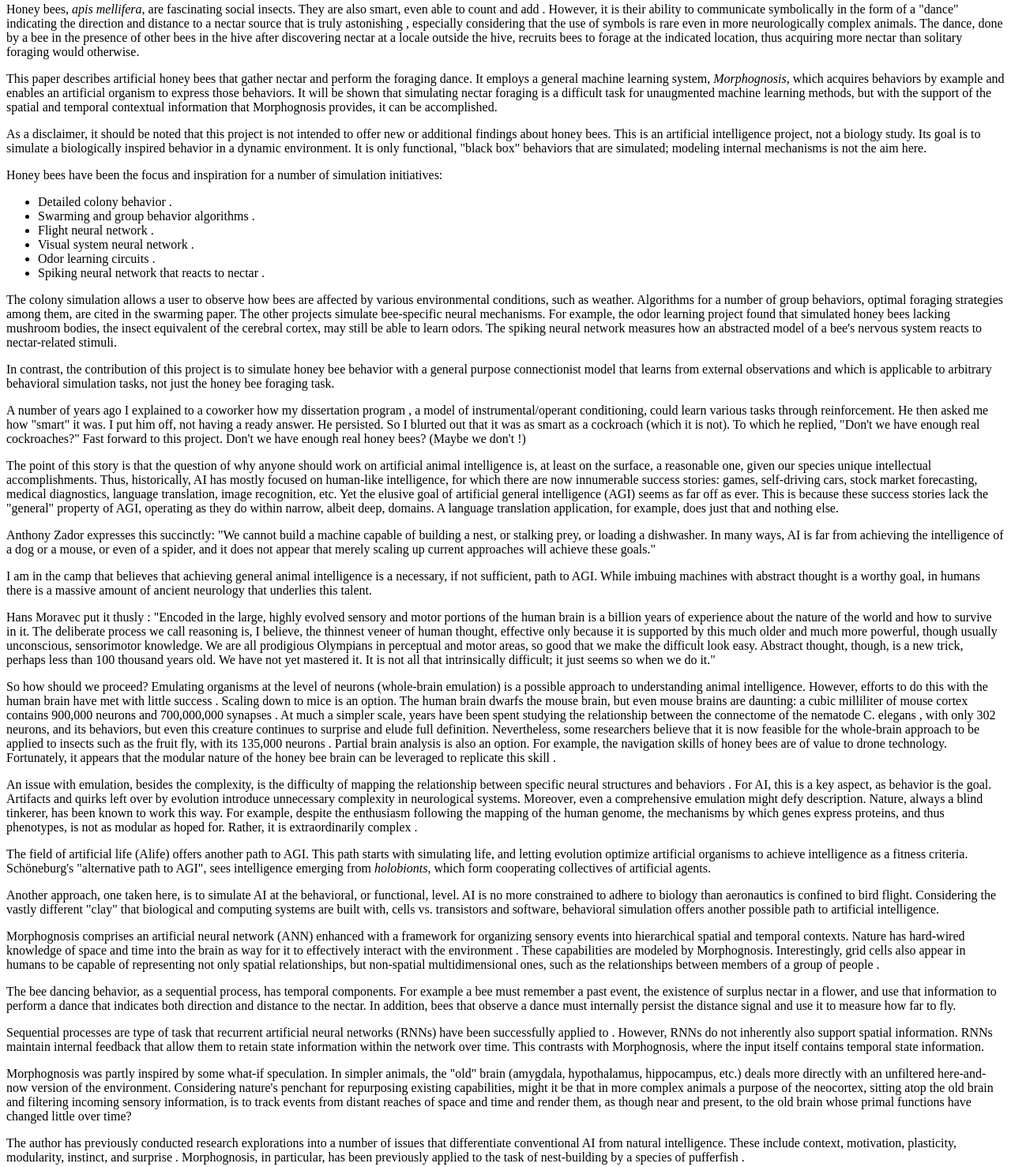
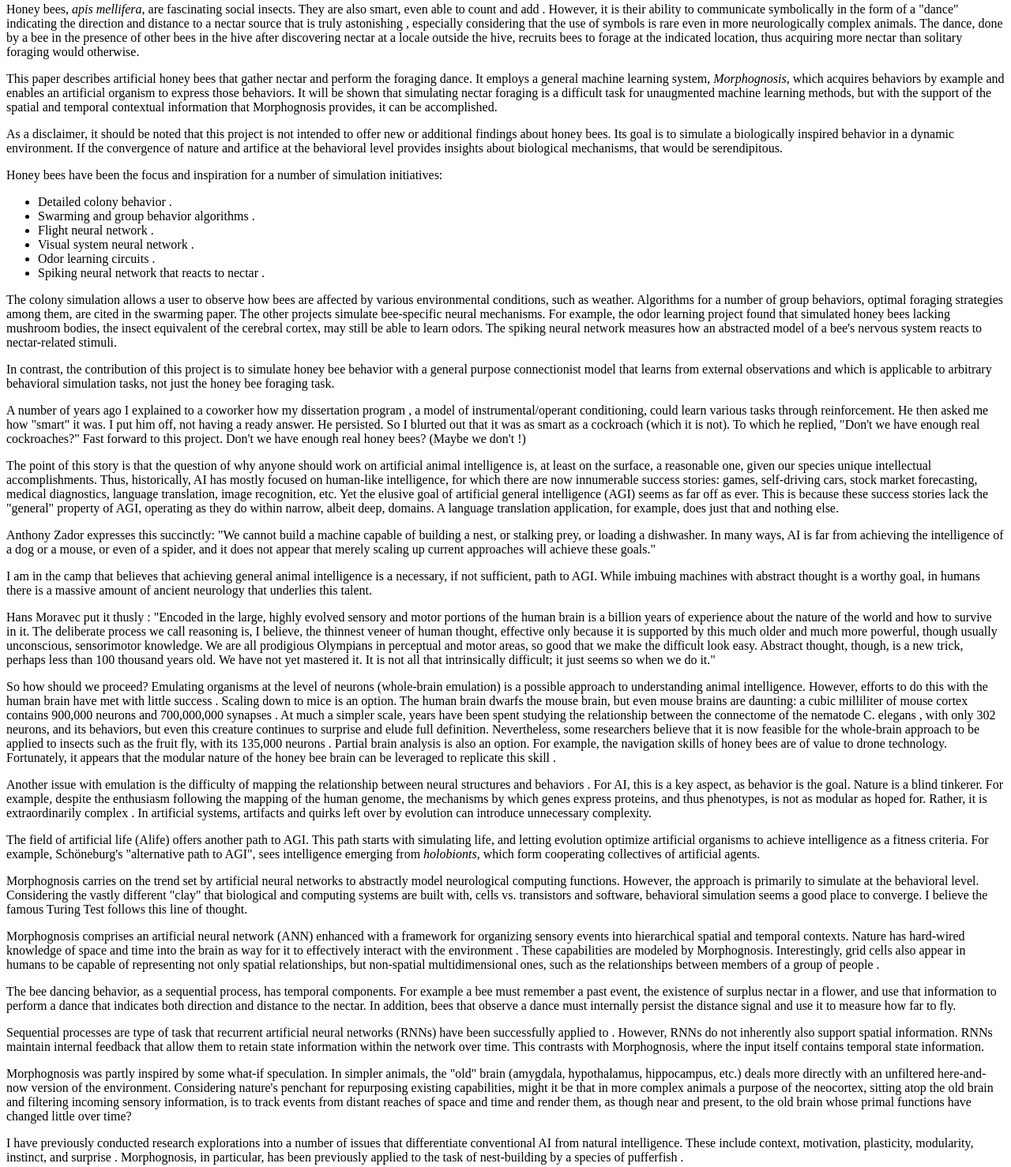
Before and after one commit to morphognosis/HoneyBeesDoc, a plain HTML site: page index.html in a window 1280 px wide. Shown: the part 406-1884 px from the top of the page at 79% size. Drawn offline with Linux system fonts and the light colour scheme.

Commit message:
Intro edits

```diff
--- a/index.html
+++ b/index.html
@@ -36,9 +36,9 @@
   learning system, <i>Morphognosis</i>, which acquires behaviors by example and enables an artificial organism to express those behaviors.
   It will be shown that simulating nectar foraging is a difficult task for unaugmented machine learning methods, but with the support
   of the spatial and temporal contextual information that Morphognosis provides, it can be accomplished.</p>
-  <p>As a disclaimer, it should be noted that this project is not intended to offer new or additional findings about honey bees.
-  This is an artificial intelligence project, not a biology study. Its goal is to simulate a biologically inspired behavior in a
-  dynamic environment. It is only functional, "black box" behaviors that are simulated; modeling internal mechanisms is not the aim here.</p>
+  <p>As a disclaimer, it should be noted that this project is not intended to offer new or additional findings about honey bees. Its goal
+  is to simulate a biologically inspired behavior in a dynamic environment. If the convergence of nature and artifice at the behavioral
+  level provides insights about biological mechanisms, that would be serendipitous.</p>
   <p>Honey bees have been the focus and inspiration for a number of simulation initiatives:</p>
   <ul>
   <li style="margin-bottom:0px;">Detailed colony behavior <dt-cite key="betti2017"></dt-cite>.</li>
@@ -88,18 +88,18 @@
   whole-brain approach to be applied to insects such as the fruit fly, with its 135,000 neurons <dt-cite key="collins2019"></dt-cite>. Partial brain analysis
   is also an option. For example, the navigation skills of honey bees are of value to drone technology. Fortunately, it appears that
   the modular nature of the honey bee brain can be leveraged to replicate this skill <dt-cite key="nott2018"></dt-cite>.</p>
-  <p>An issue with emulation, besides the complexity, is the difficulty of mapping the relationship between specific neural structures
-  and behaviors <dt-cite key="krakauer2016"></dt-cite> <dt-cite key="yong2017"></dt-cite>. For AI, this is a key aspect, as behavior is the goal. Artifacts and quirks left
-  over by evolution introduce unnecessary complexity in neurological systems. Moreover, even a comprehensive emulation might defy description.
-  Nature, always a blind tinkerer, has been known to work this way. For example, despite the enthusiasm following the mapping of the human
-  genome, the mechanisms by which genes express proteins, and thus phenotypes, is not as modular as hoped for. Rather, it is extraordinarily
-  complex <dt-cite key="wade2001"></dt-cite>.</p>
+  <p>Another issue with emulation is the difficulty of mapping the relationship between neural structures and behaviors <dt-cite key="krakauer2016"></dt-cite> <dt-cite key="yong2017"></dt-cite>.
+  For AI, this is a key aspect, as behavior is the goal. Nature is a blind tinkerer.
+  For example, despite the enthusiasm following the mapping of the human genome, the mechanisms by which genes express proteins,
+  and thus phenotypes, is not as modular as hoped for. Rather, it is extraordinarily complex <dt-cite key="wade2001"></dt-cite>.
+  In artificial systems, artifacts and quirks left over by evolution can introduce unnecessary complexity.</p>
   <p>The field of artificial life (Alife) offers another path to AGI. This path starts with simulating life, and letting evolution
-  optimize artificial organisms to achieve intelligence as a fitness criteria. Sch&ouml;neburg's <dt-cite key="schoneburg2019"></dt-cite> "alternative path to AGI", sees
+  optimize artificial organisms to achieve intelligence as a fitness criteria. For example, Sch&ouml;neburg's <dt-cite key="schoneburg2019"></dt-cite> "alternative path to AGI", sees
   intelligence emerging from <i>holobionts</i>, which form cooperating collectives of artificial agents.</p>
-  <p>Another approach, one taken here, is to simulate AI at the behavioral, or functional, level. AI is no more constrained to adhere to
-  biology than aeronautics is confined to bird flight. Considering the vastly different "clay" that biological and computing systems are
-  built with, cells vs. transistors and software, behavioral simulation offers another possible path to artificial intelligence.</p>
+  <p>Morphognosis carries on the trend set by artificial neural networks to abstractly model neurological computing functions.
+  However, the approach is primarily to simulate at the behavioral level. Considering the vastly different "clay" that biological and
+  computing systems are built with, cells vs. transistors and software, behavioral simulation seems a good place to converge.
+  I believe the famous Turing Test <dt-cite key="turing1950"></dt-cite> follows this line of thought.</p>
   <p>Morphognosis comprises an artificial neural network (ANN) enhanced with a framework for organizing sensory events into hierarchical
   spatial and temporal contexts. Nature has hard-wired knowledge of space and time into the brain as way for it to effectively interact
   with the environment <dt-cite key="bellmund2018"></dt-cite> <dt-cite key="hainmuller2018"></dt-cite> <dt-cite key="lieff2015"></dt-cite> <dt-cite key="vorhees2014"></dt-cite>. These capabilities
@@ -117,7 +117,7 @@
   existing capabilities, might it be that in more complex animals a purpose of the neocortex, sitting atop the old brain and filtering
   incoming sensory information, is to track events from distant reaches of space and time and render them, as though near and present, to
   the old brain whose primal functions have changed little over time?</p>
-  <p>The author has previously conducted research explorations into a number of issues that differentiate conventional AI from natural
+  <p>I have previously conducted research explorations into a number of issues that differentiate conventional AI from natural
   intelligence. These include context, motivation, plasticity, modularity, instinct, and surprise <dt-cite key="portegys2007"></dt-cite> <dt-cite key="portegys2010"></dt-cite> <dt-cite key="portegys2013"></dt-cite> <dt-cite key="portegys2015"></dt-cite>.
   Morphognosis, in particular, has been previously applied to the task of nest-building by a species of pufferfish <dt-cite key="portegys2019"></dt-cite>.</p>
   <p>To date, including the honey bee project, Morphognosis has been implemented as a cellular
@@ -366,6 +366,13 @@
     year={2015},
     url={https://doi.org/10.1016/j.neuron.2015.06.011}
   }
+  @article{turing1950,
+    title={Computing Machinery and Intelligence},
+    author={Turing, A.},
+    journal={Mind. LIX (236): 433-460},
+    year={1950},
+    url={https://doi.org/10.1093/mind/LIX.236.433}
+  }
   @article{toffoli1987,
     title={Cellular Automata Machines: A New Environment for Modeling},
     author={Toffoli, T. and Margolus, N.},
```
